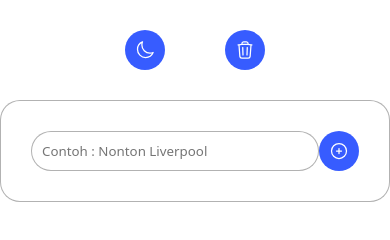
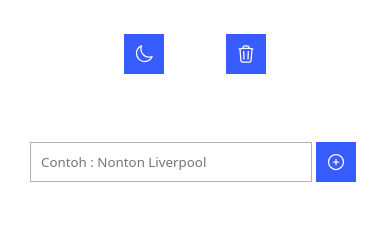
Before and after one commit to rahadityaputra/todolist, a plain HTML site: page index.html in a window 390 px wide. Drawn offline with Linux system fonts and the light colour scheme.

Commit message:
memperbaiki tampilan untuk mobile

```diff
--- a/style.css
+++ b/style.css
@@ -84,13 +84,13 @@ table {
     font-family: var(--primary-font);
 }
 
-.top .mode {
+/* .top .mode {
     border-radius: var(--border-radius);
     cursor: pointer;
     color: var(--primary-color-font);
     background-color: var(--primary-color);
     padding: 10px;
-}
+} */
 
 html, body {
     margin: 0;
@@ -105,9 +105,12 @@ body {
     background-color: var(--secondary-background);
 }
 
+.container {
+    max-width: 500px;
+    margin :10px auto;
+}
+
 .main {
-    margin :10px auto;
-    max-width: 500px;
     padding: 20px;
     background-color: var(--primary-background);
     border: var(--border);
@@ -132,7 +135,6 @@ body {
     height: 40px;
     padding: 10px;
     outline: none;
-    border-radius: var(--border-radius);
     border: var(--border);
     font-family: var(--primary-font);
     background-color: var(--primary-background);
@@ -141,11 +143,11 @@ body {
 .button {
     color: var(--primary-color-font);
     background-color: var(--primary-color);
-    border-radius: var(--border-radius-icon);
     cursor: var(--cursor);
     padding: 10px;
     width: 40px;
     height: 40px;
+    margin: 1vw;
 }
 
 .box-list {
@@ -163,7 +165,6 @@ body {
 .list span:first-child {
     color: var(--primary-color);
     padding: 10px;
-    border-radius: var(--border-radius);
     display: block;
     flex-basis: 300px;
     border: 2px solid var(--primary-color);
@@ -184,7 +185,7 @@ svg[data-slot="icon"] {
         background-color: var(--primary-background);
     }
 
-    .top, .container {
+    .top, .main {
         border: none;
     }
 
```
